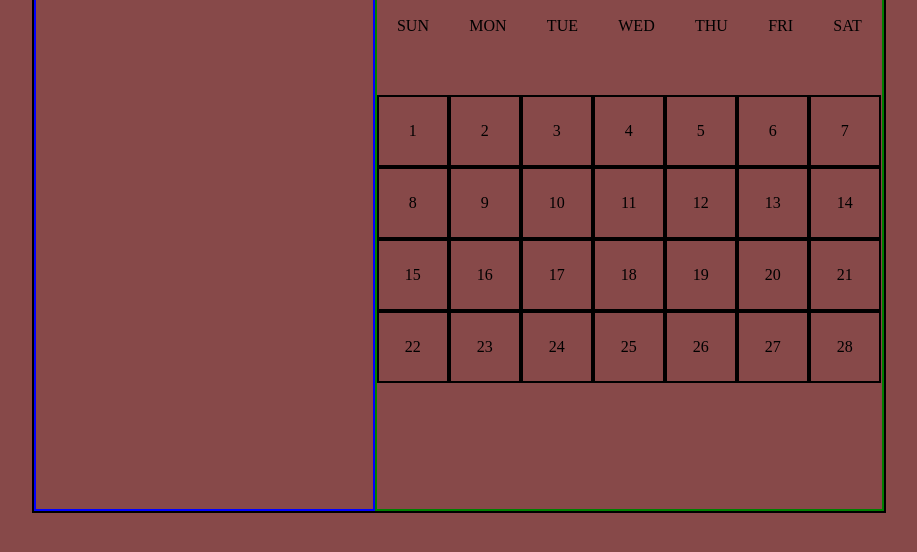
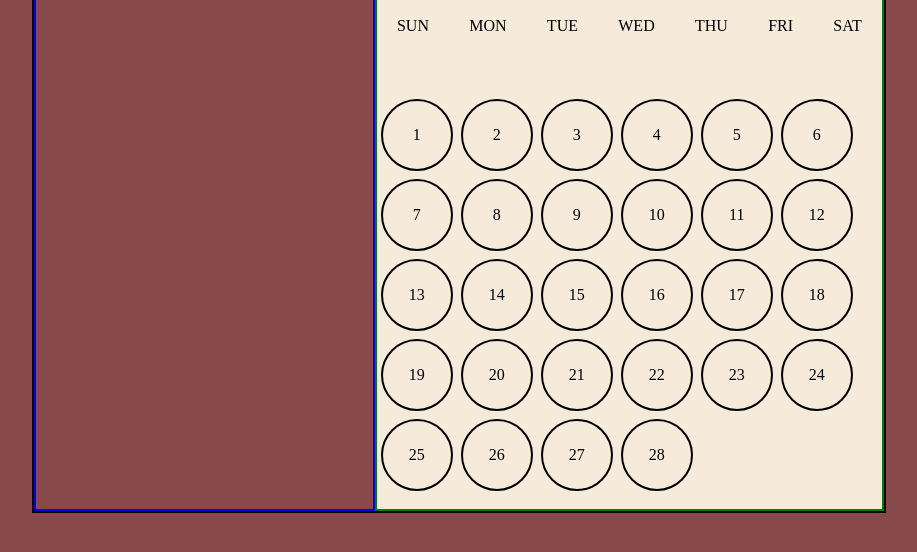
Before and after one commit to namanica/calendar, a plain HTML site: page index.html in a window 1280 px wide. Shown: the part 214-766 px from the top of the page, without its empty margins (181-1098 px from the left). Drawn offline with Linux system fonts and the light colour scheme.

Commit message:
add bg-c and custom blocks with days

```diff
--- a/style.css
+++ b/style.css
@@ -28,6 +28,7 @@ body {
 .calendar{
   border: 2px solid green;
   width: 60%;
+  background-color: rgb(246, 234, 219);
 }
 
 .monthName{
@@ -56,6 +57,8 @@ body {
   height: 68px;
   width: 68px;
   border: 2px solid black;
+  border-radius: 50%;
+  margin: 4px;
 }
 
 i {
```
